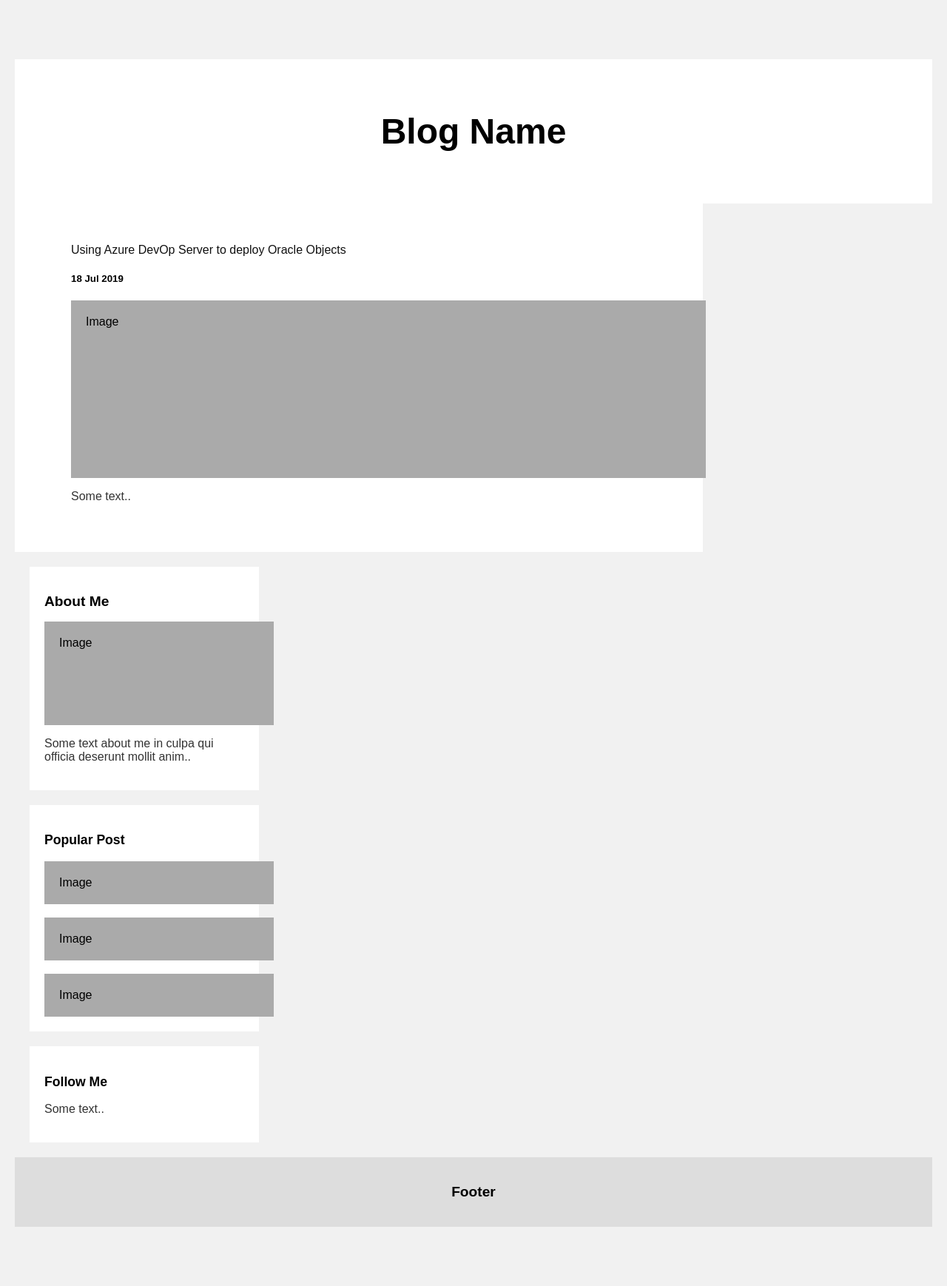
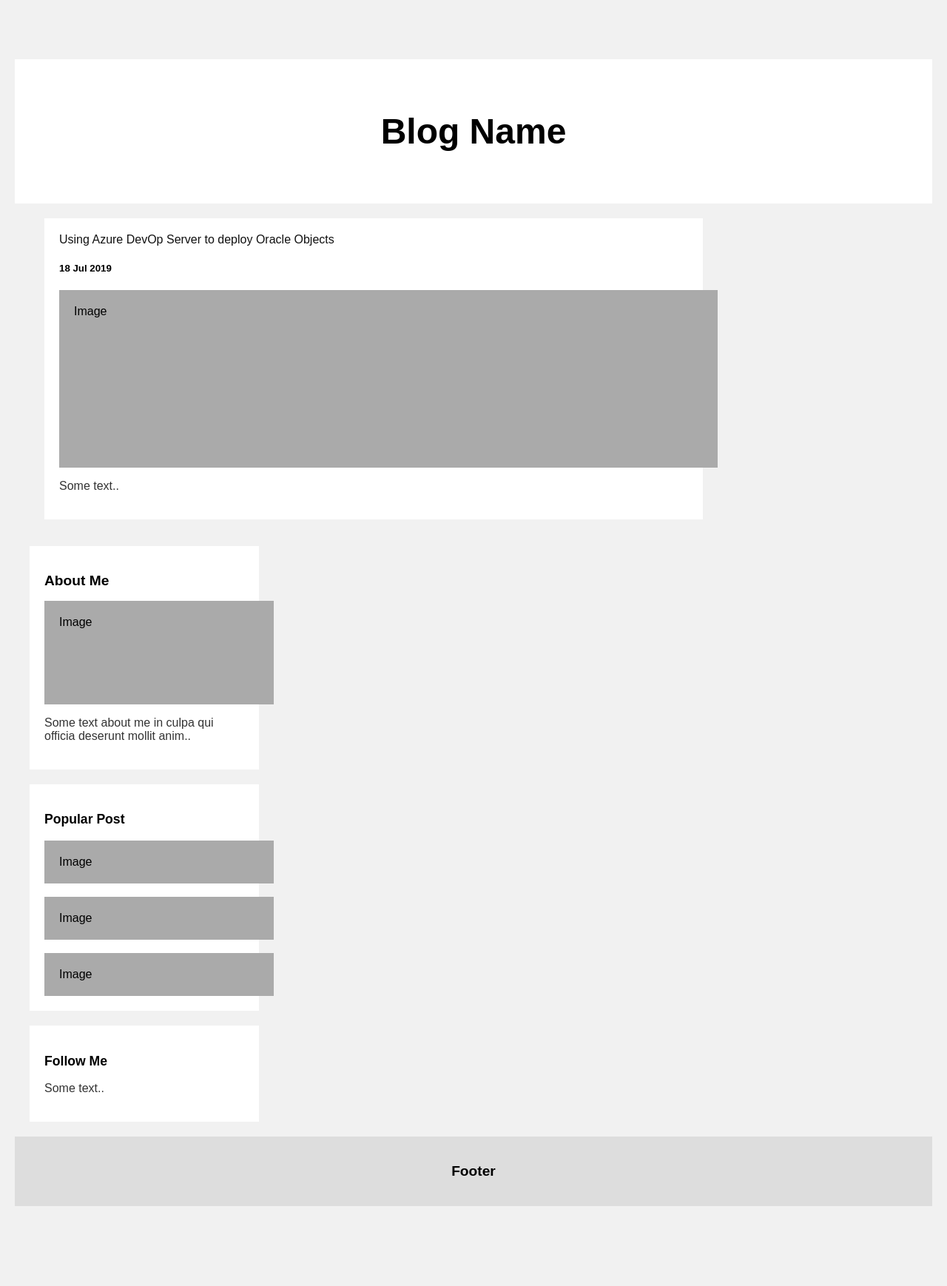
Before and after one commit to arjanvanbekkum/arjanvanbekkum.github.io, a Jekyll site: the page built from index.html, in a window 1280 px wide. Shown: the whole page at 74% size. Built offline with Jekyll 4.4.1, drawn with Linux system fonts in a browser that asks for light colours; after the commit the page ends 1710 px from its top, so only the background shows below that.

Commit message:
update main and layout

```diff
--- a/_layouts/default.html
+++ b/_layouts/default.html
@@ -3,7 +3,7 @@
 		<head>
 			<title>{{ page.title }}</title>
 			<!-- link to main stylesheet -->
-			<link rel="stylesheet" type="text/css" href="/css/main.css">
+			<link rel="stylesheet" type="text/css" href="../css/main.css">
 		</head>
 		<body>
 			<div class="header">
@@ -12,11 +12,9 @@
 
 			  <div class="row">
 				<div class="leftcolumn">
-					<div class="container">
 
 						{{ content }}
 
-					</div><!-- /.container -->
 				</div>
 				<div class="rightcolumn">
 				  <div class="card">
```
